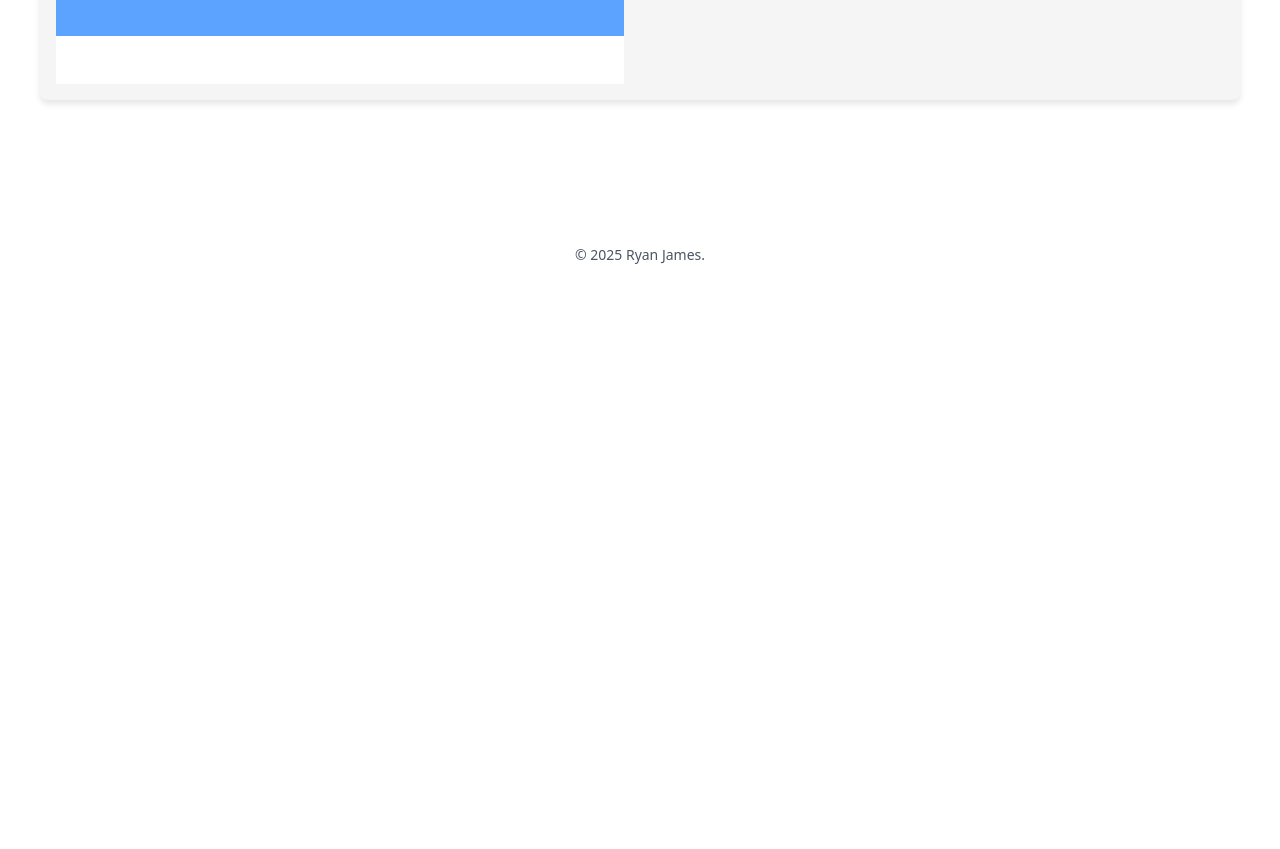
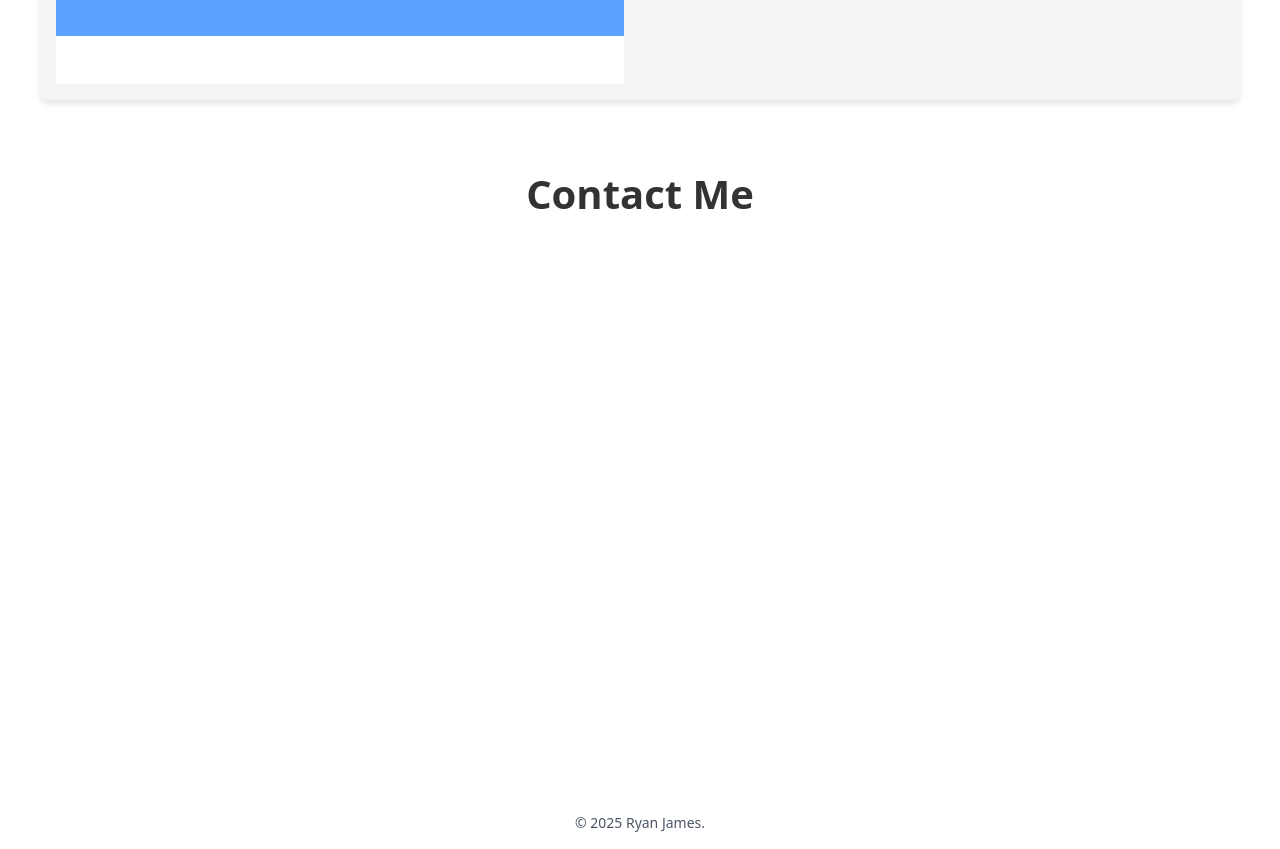
Before and after one commit to RjSup/Ryan-James, a React (Vite) app: page /#/ in a window 1280 px wide. Shown: the part 2100-2949 px from the top of the page. Before the commit the page ends 2381 px from the top, so only its background shows below. Built offline with nearby package versions, Linux system fonts and the light colour scheme.

Commit message:
add contact section and styling

```diff
--- a/src/App.tsx
+++ b/src/App.tsx
@@ -1,7 +1,8 @@
 import { HashRouter, Routes, Route } from "react-router-dom";
-import Footer from "./pages/Footer";
+import Footer from "./components/Footer";
 import Landing from "./pages/Landing";
 import About from "./pages/Projects";
+import Contact from "./pages/Contact"
 import styles from './app.module.css';
 import Navbar from "./components/NavBar";
 
@@ -21,7 +22,10 @@ export default function App() {
                 <div id="projects">
                   <About />
                 </div>
-                <Footer />
+                <div id="contact">
+                  <Contact />
+                  <Footer />
+                </div>
               </div>
             </main>
           }
--- a/src/pages/footer.module.css
+++ b/src/components/footer.module.css
@@ -1,6 +1,5 @@
 .footer {
   width: 100%;
-  padding-top: 7rem;
   padding-bottom: 1rem;
   text-align: center;
   color: #4B5563;
--- /dev/null
+++ b/src/pages/Contact.tsx
@@ -0,0 +1,9 @@
+import styles from './contact.module.css'
+
+export default function Contact() {
+    return (
+        <div className={styles["about-container"]}>
+            <h1 className={styles["section-title"]}>Contact Me</h1>
+        </div>
+    );
+};
--- a/src/pages/Projects.tsx
+++ b/src/pages/Projects.tsx
@@ -5,7 +5,7 @@ import WealthWise from '../assets/example3.png';
 import Conversely from '../assets/example4.png';
 import { FaReact } from "react-icons/fa";
 import { SiJavascript, SiPython, SiTypescript, SiSvelte, SiFlask } from "react-icons/si";
-import styles from './about.module.css';
+import styles from './project.module.css';
 
 // data projects expects
 interface ProjectData {
--- /dev/null
+++ b/src/pages/contact.module.css
@@ -0,0 +1,19 @@
+.section-title {
+    font-size: 2.5rem;
+    font-weight: bold;
+    margin-bottom: 1rem;
+    color: #333;
+}
+
+.about-container {
+    display: flex;
+    flex-direction: column;
+    height: fit-content;
+    align-items: center;
+    justify-items: space-around;
+    padding: 2rem;
+    background-color: rgba(250, 250, 255, 1);
+    min-height: 85vh;
+    background-color: rgba(255, 255, 255, 1);
+    gap: 2rem;
+}
```
Also changed, not shown: src/components/Footer.tsx (renamed from src/pages/Footer.tsx), src/components/NavBar.tsx (indentation only), src/pages/project.module.css (renamed from src/pages/about.module.css).
